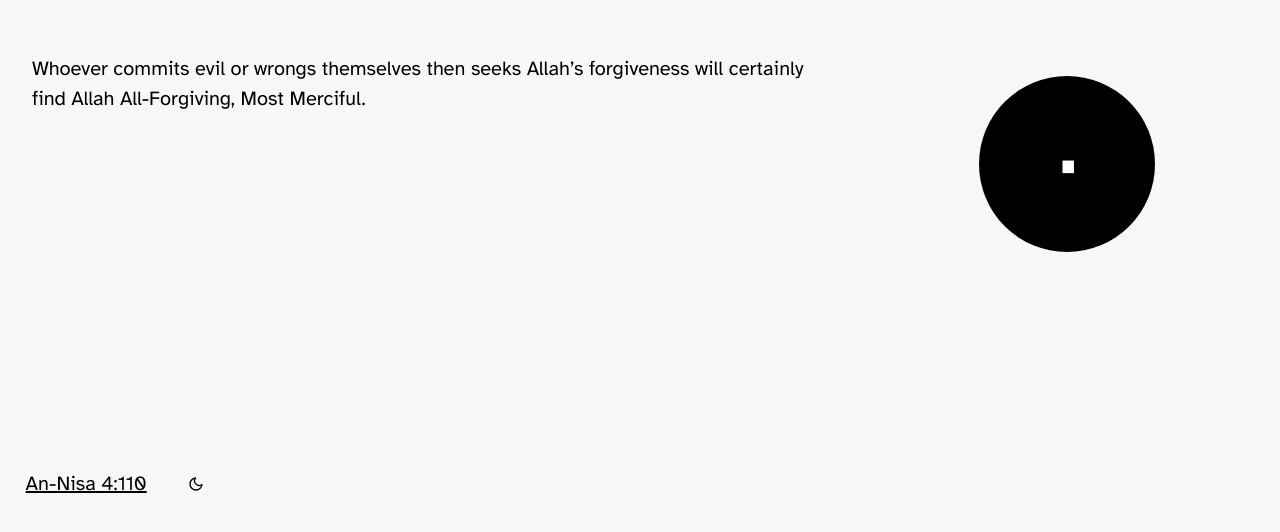
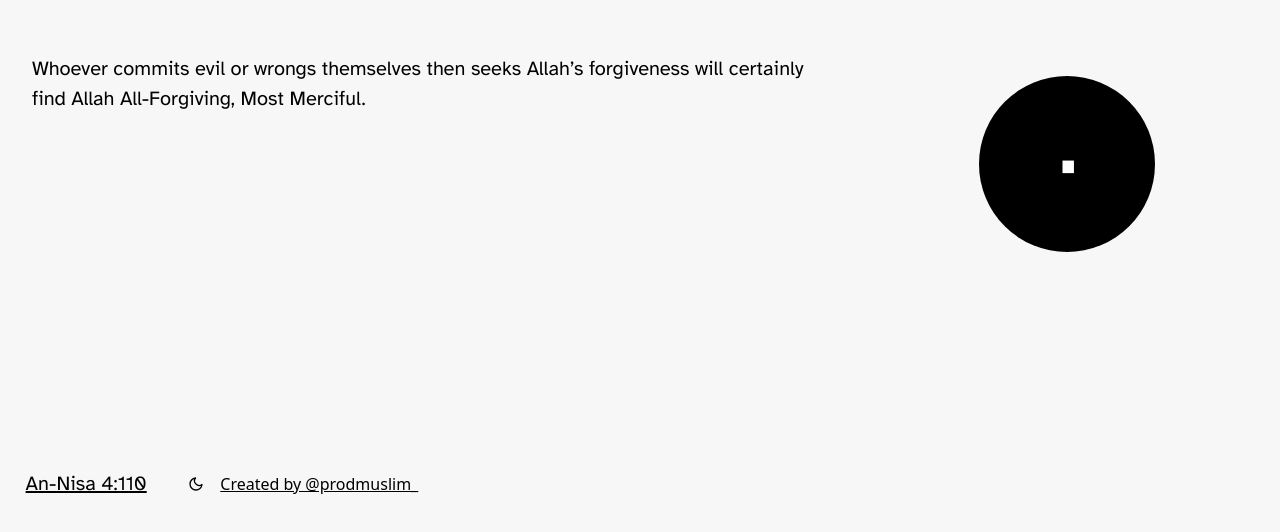
Before and after one commit to murahidev/reminder-dhikr-widget, a React (Vite) app: page / in a window 1280 px wide. Shown: the part 236-768 px from the top of the page. Built offline with nearby package versions, Linux system fonts and the light colour scheme.

Commit message:
Added tag

```diff
--- a/src/Components/QuoteComponent/QuoteComponent.jsx
+++ b/src/Components/QuoteComponent/QuoteComponent.jsx
@@ -53,6 +53,10 @@ export default function QuoteComponent({ darkMode, setDarkMode }) {
                 >
                     {darkMode ? <FiSun /> : <FiMoon />}
                 </button>
+
+                <button>
+                    <a href="https://www.instagram.com/prodmuslim_/">Created by @prodmuslim_</a>
+                </button>
             </div>
         </div>
     );
```
